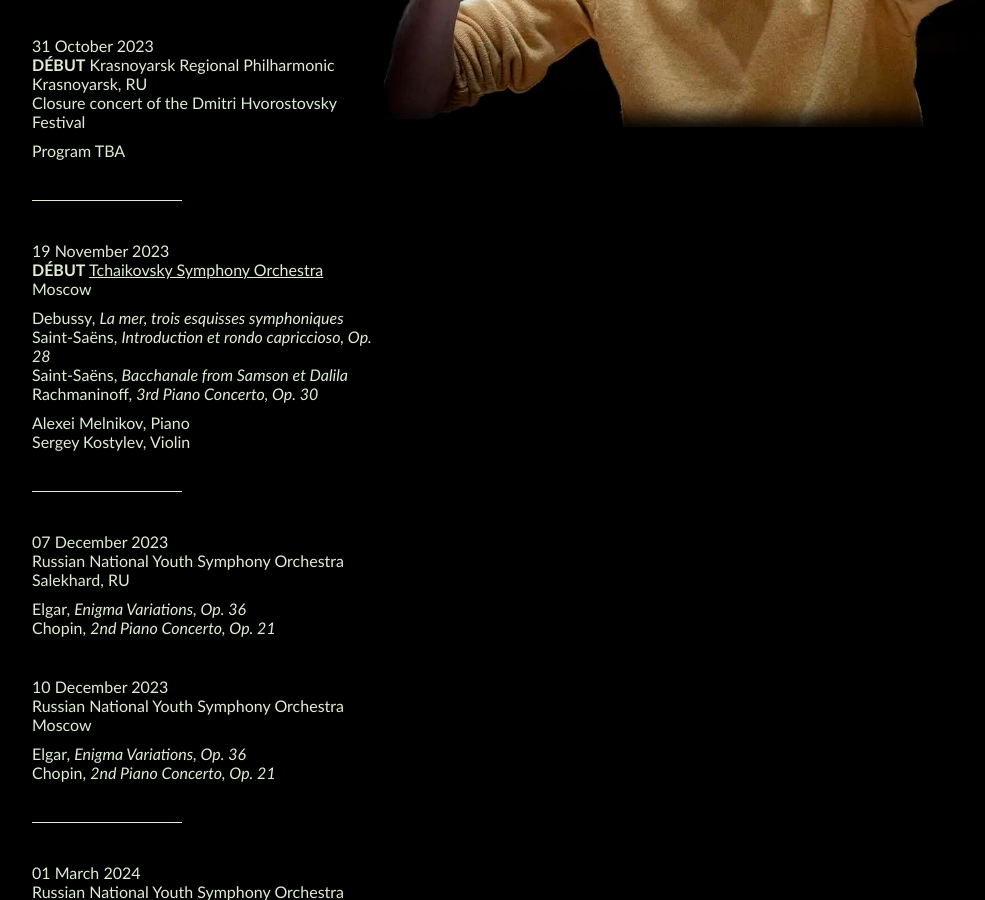
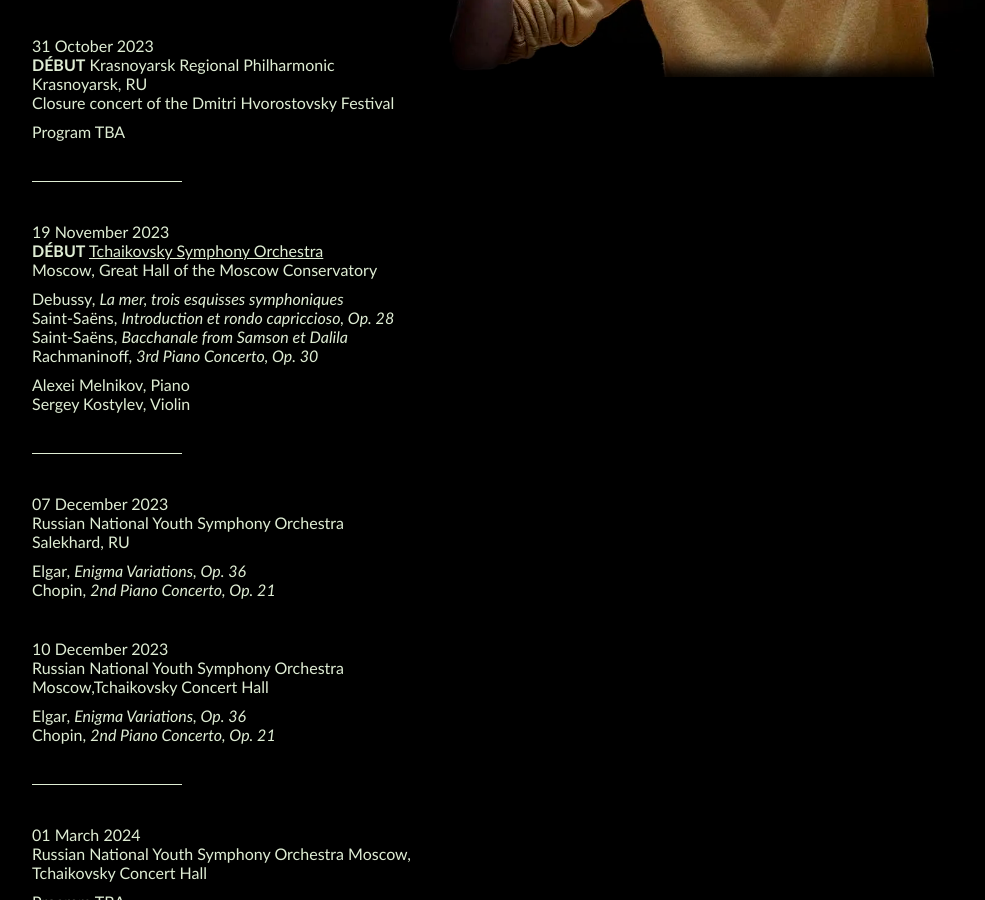
Before and after one commit to martincadoux/clementnonciaux.com, a Jekyll site: the page built from _pages/calendar.html, in a window 1280 px wide and 900 px high, scrolled down 521 px. Shown: the whole window, without its empty margins (108-1093 px from the left). Built offline with Jekyll 4.4.1, drawn with Linux system fonts in a browser that asks for light colours; some of the changed text lies outside the part shown.

Commit message:
Update events.yml

```diff
--- a/_data/events.yml
+++ b/_data/events.yml
@@ -34,14 +34,14 @@
 - date: [2024-03-01]
   location: |-
     Russian National Youth Symphony Orchestra
-    Moscow
+    Moscow, Tchaikovsky Concert Hall
   program: |-
     Program TBA
 
 - date: [2023-12-10]
   location: |-
     Russian National Youth Symphony Orchestra
-    Moscow
+    Moscow,Tchaikovsky Concert Hall
   program: |-
     Elgar, *Enigma Variations, Op. 36*
     Chopin, *2nd Piano Concerto, Op. 21*
@@ -57,7 +57,7 @@
 - date: [2023-11-19]
   location: |-
     **DÉBUT** [Tchaikovsky Symphony Orchestra](https://www.bso.ru/concerts/2023/11/19/)
-    Moscow
+    Moscow, Great Hall of the Moscow Conservatory
   program: |-
     Debussy, *La mer, trois esquisses symphoniques*
     Saint-Saëns, *Introduction et rondo capriccioso, Op. 28*
@@ -127,7 +127,7 @@
 - date: [2023-03-19]
   location: |-
     **DÉBUT** [Russian National Youth Symphony Orchestra](https://meloman.ru/concert/kzch-2023-03-19-1/?setlang=en)
-    Moscow
+    Moscow, Tchaikovsky Concert Hall
     [*Replay the full concert*](https://www.youtube.com/live/Vp1SQyDK_kA?si=ovk-ZhrlL_rmQv_I)
   program: |-
     Ravel, *Daphnis et Chloé 2nd Suite*
```
